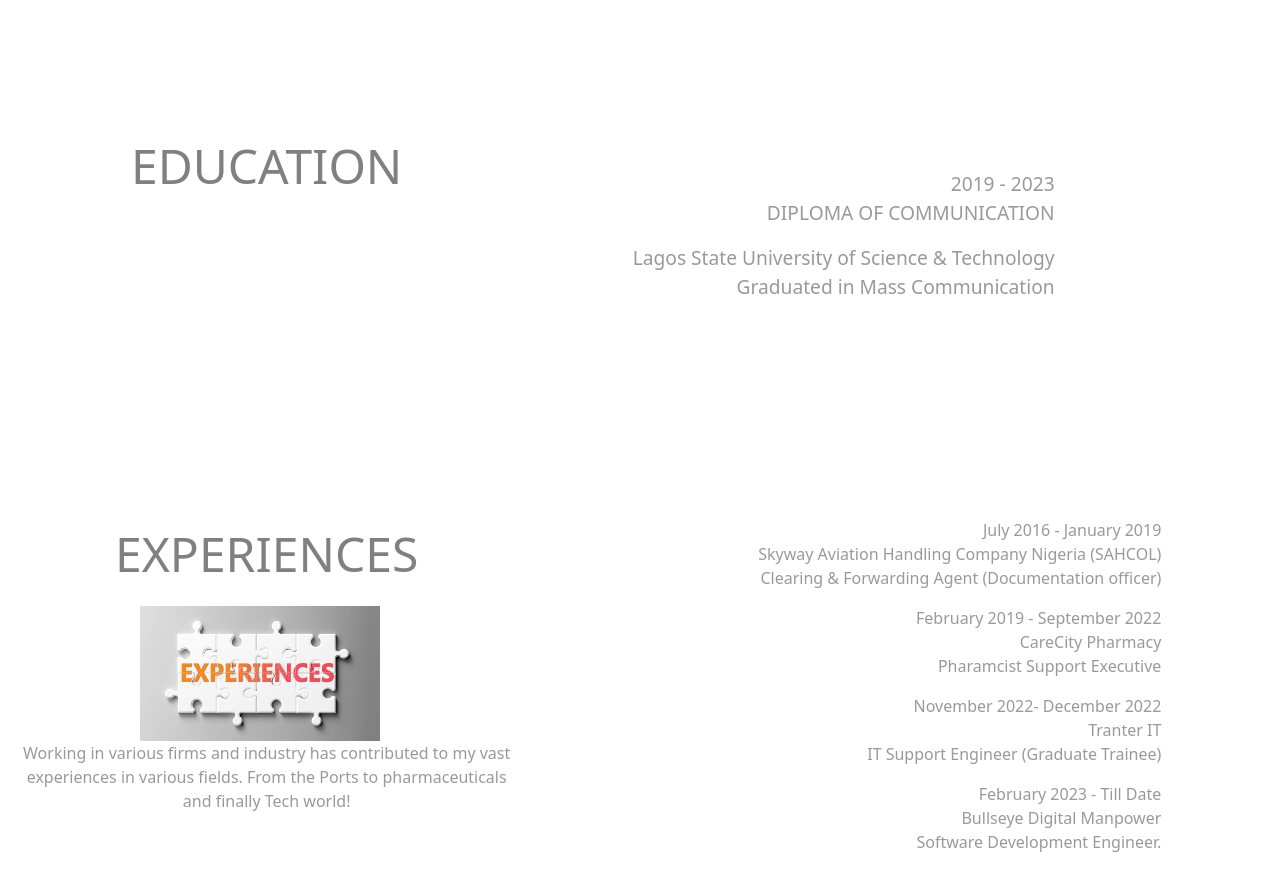
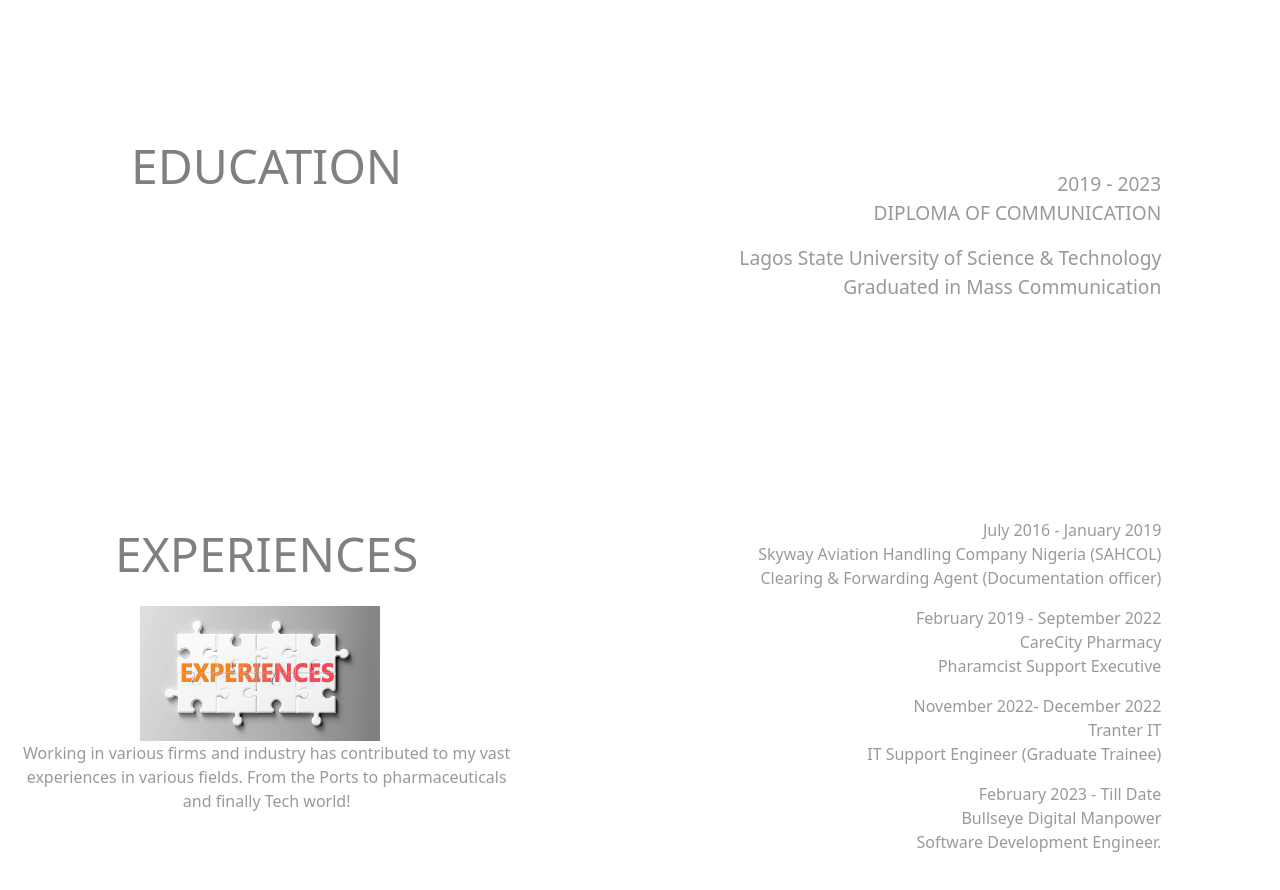
Before and after one commit to sanwofg/myportfolio, a plain HTML site: page index.html in a window 1280 px wide. Shown: the part 1000-1890 px from the top of the page. Drawn offline with nearby package versions, Linux system fonts and the light colour scheme.

Commit message:
latest commit

```diff
--- a/index.html
+++ b/index.html
@@ -68,7 +68,7 @@
                 it has never been beyond the south-west part of the country.
             </p> -->
            </div>
-           <div class="col-lg-5">
+           <div class="col-lg-6">
             <p class="text-end  edu-year">
                 2019 - 2023
                 <br>
```
